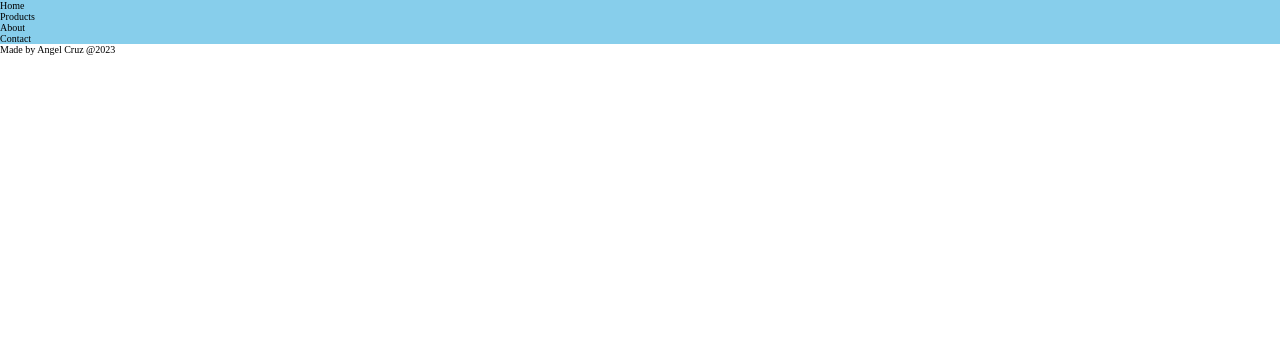
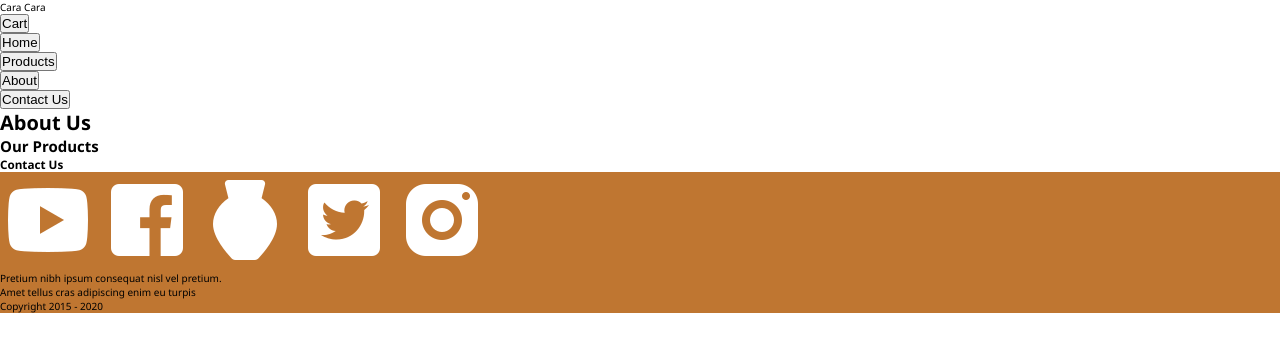
Before and after one commit to A-Cruz90/eCommerce_Test_Site, a plain HTML site: page index.html in a window 1280 px wide. Drawn offline with Linux system fonts and the light colour scheme.

Commit message:
I am now able to view the files and I am beginning to build the site. I can see the images. The lines of text. Puuting it all together.

```diff
--- a/index.html
+++ b/index.html
@@ -7,22 +7,44 @@
     <link rel="stylesheet" href="styles.css">
     <title>Document</title>
     <header>
-        <nav>
+        <nav>Cara Cara
             <ul>
-                <li>Home</li>
-                <li>Products</li>
-                <li>About</li>
-                <li>Contact</li>
+                <li><button>Cart</button></li>
+                <li><button>Home</button></li>
+                <li><button>Products</button></li>
+                <li><button>About</button></li>
+                <li><button>Contact Us</button></li>
             </ul>
         </nav>
     </header>
 </head>
 <body>
-    <div class="flex-container">
-        <div class="flex-child">
-
+    <h1>
+    About Us
+    </h1>
+    <h2>
+    Our Products
+    </h2>
+    <h3>
+    Contact Us
+    </h3>
+    <footer>
+        <img src="./assets/UX-HTML-CSS/icons8-youtube-96.png" alt="You-tube Icon">
+        <img src="./assets/UX-HTML-CSS/icons8-facebook-96 (1).png" alt="Facebook Icon">
+        <img src="./assets/UX-HTML-CSS/icons8-pottery-96 (1).png" alt="Cara Cara">
+        <img src="./assets/UX-HTML-CSS/icons8-twitter-96.png" alt="Twitter Icon">
+        <img src="./assets/UX-HTML-CSS/icons8-instagram-96.png" alt="Instagram Icon">
+        <div class="flex-container">
+            <div class="flex-child">
+                Pretium nibh ipsum consequat nisl vel pretium.
+            </div>
+            <div class="flex-child">
+                Amet tellus cras adipiscing enim eu turpis
+            </div>
+            <div class="flex-child">
+                Copyright 2015 - 2020
+            </div>
         </div>
-    </div>
-    <footer> Made by Angel Cruz @2023</footer>
+    </footer>
 </body>
 </html>
--- a/styles.css
+++ b/styles.css
@@ -9,9 +9,13 @@
 html{
     box-sizing: border-box;
     font-size: 62.5%;
+    font-family:'Segoe UI';
 }
 
 nav {
-    background-color: skyblue;
+    background-color:white
+}
 
+footer{
+    background-color: #bf7631;
 }
```
